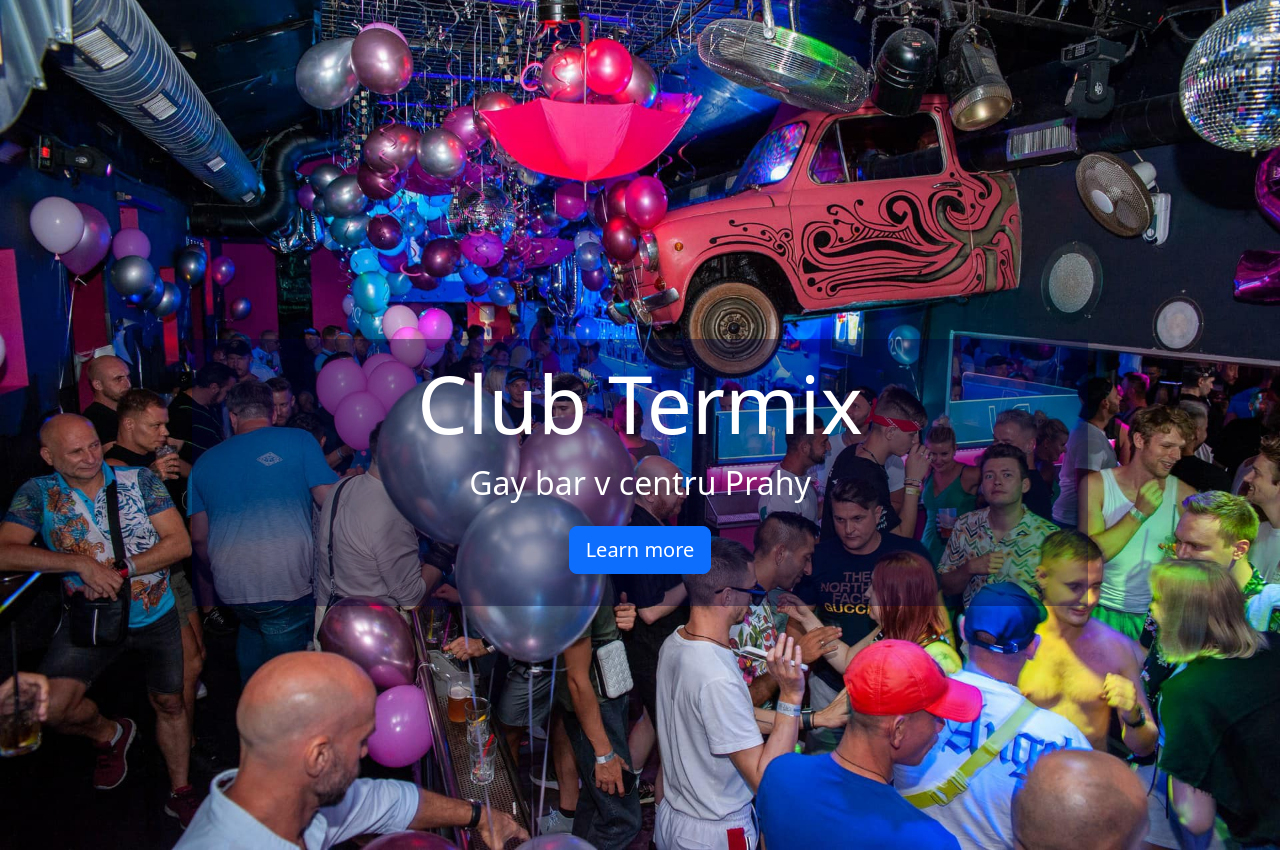
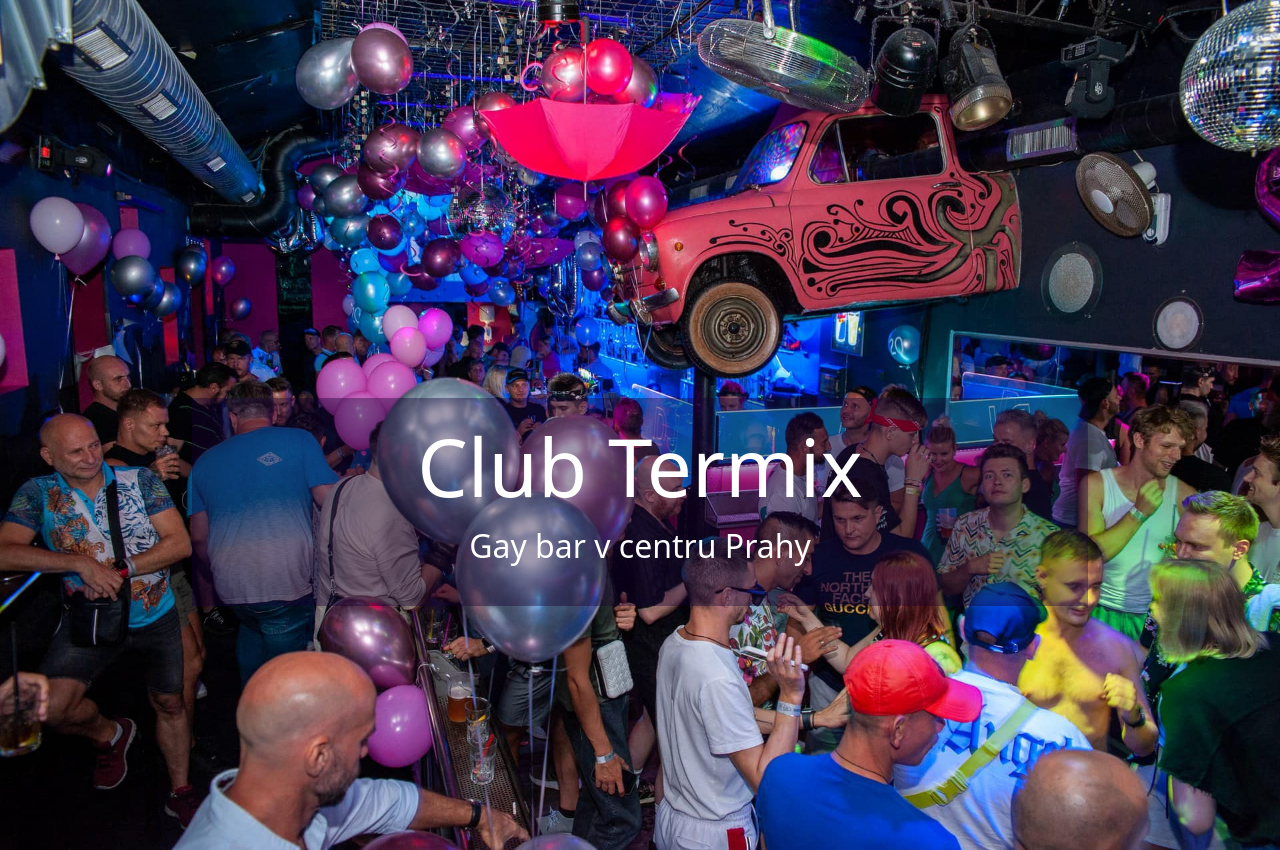
Before and after one commit to VojtaMi/terMIX, a Flask app: page / in a window 1280 px wide. Shown: the part 174-1024 px from the top of the page. Run offline with Flask 3, Linux system fonts and the light colour scheme.

Commit message:
poster buttom deleted

```diff
--- a/static/css/styles.css
+++ b/static/css/styles.css
@@ -6,9 +6,9 @@ body {
    /* top: 50%;
     left: 50%;
     transform: translate(-50%, -50%);*/
-    background-color: rgba(0, 0, 50, 0.4); /* Black background with 50% opacity */
-    padding: 1rem; /* Add some padding for better readability */
-    border-radius: 0.1rem; /* Optional: add rounded corners */
+    background-color: rgba(20, 0, 50, 0.4); /* Black background with 50% opacity *//*
+    padding: 1rem; *//* Add some padding for better readability *//*
+    border-radius: 0.1rem; *//* Optional: add rounded corners */
 }
 
 .carousel-caption h1 {
--- a/templates/index.html
+++ b/templates/index.html
@@ -7,7 +7,6 @@
     <div class="carousel-caption">
         <h1>Club Termix</h1>
         <p>Gay bar v centru Prahy</p>
-        <p><a class="btn btn-lg btn-primary" href="#">Learn more</a></p>
     </div>
 </div>
 
```
